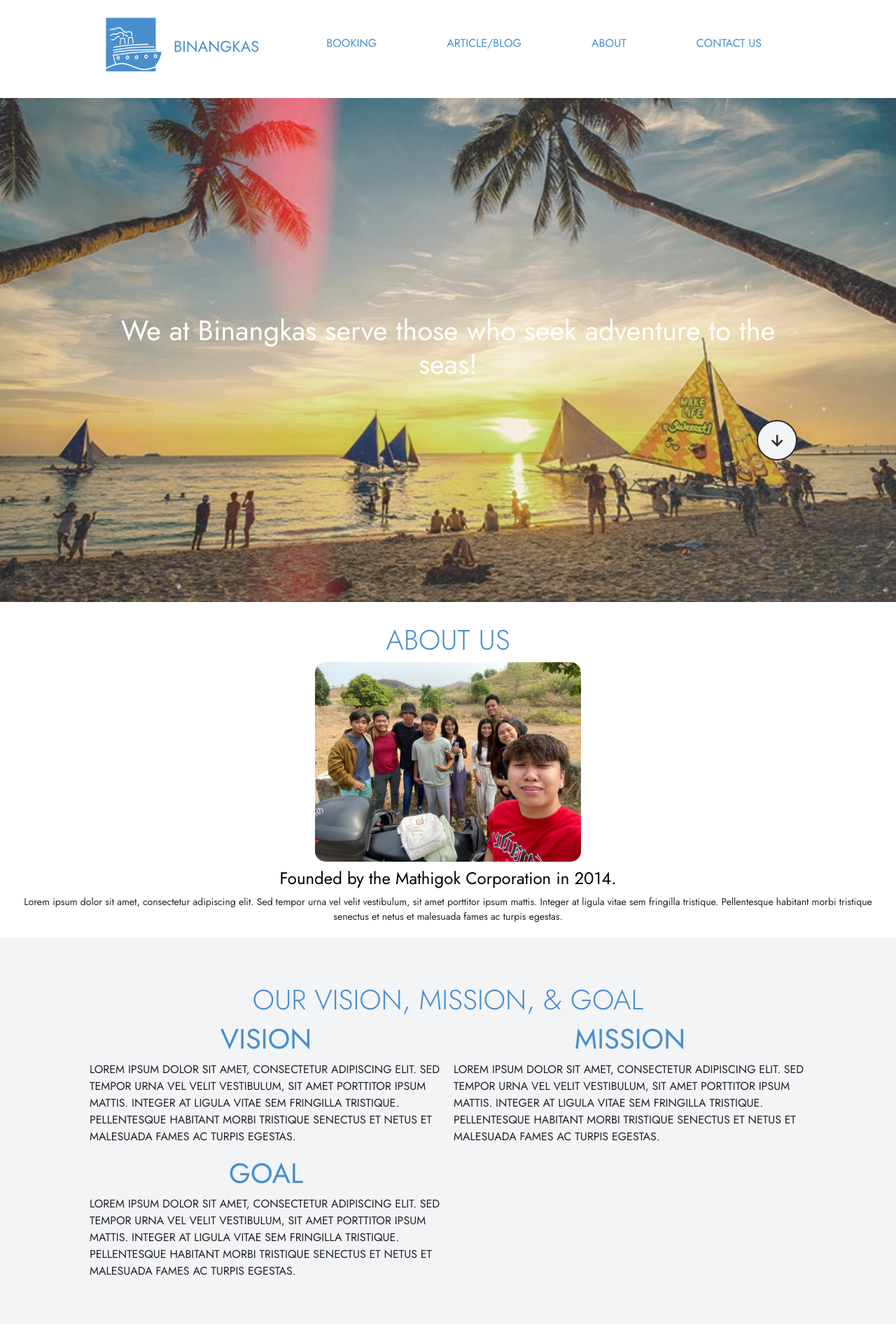
After one commit to Strel-k/Ferry-Reservation-Website, a PHP site: page /about.php in a window 1280 px wide. The commit adds this page. Shown: the top 1920 px of the page at 70% size. Run offline with PHP 8.4, Linux system fonts and the light colour scheme; some libraries are stand-ins or nearby versions.

Commit message:
Add files via upload

```diff
--- /dev/null
+++ b/about.php
@@ -0,0 +1,70 @@
+<html lang="en">
+<head>
+    <meta charset="UTF-8">
+    <meta name="viewport" content="width=device-width, initial-scale=1.0">
+    <link rel="stylesheet" type="text/css" href="css/bootstrap.min.css">
+    <link rel="stylesheet" type="text/css" href="css/index.css">
+    <link rel="stylesheet" type="text/css" href="css/about.css">
+
+    <link rel="icon" href="img/ferrylogo.png" type="image/x-icon">
+    <link rel="preconnect" href="https://fonts.googleapis.com">
+<link rel="preconnect" href="https://fonts.gstatic.com" crossorigin>
+<link href="https://fonts.googleapis.com/css2?family=Jost:ital,wght@0,100..900;1,100..900&display=swap" rel="stylesheet">
+<link rel="stylesheet" href="https://cdnjs.cloudflare.com/ajax/libs/font-awesome/6.5.2/css/all.min.css" integrity="sha512-SnH5WK+bZxgPHs44uWIX+LLJAJ9/2PkPKZ5QiAj6Ta86w+fsb2TkcmfRyVX3pBnMFcV7oQPJkl9QevSCWr3W6A==" crossorigin="anonymous" referrerpolicy="no-referrer" />
+<link rel="stylesheet"
+  href="https://cdn.jsdelivr.net/npm/boxicons@latest/css/boxicons.min.css">
+<script src="js/bootstrap.bundle.min.js"></script>
+    <script src="js/jquery-3.7.1.min.js"></script>
+    <title>About | Binangkas</title>
+</head>
+<body>
+    <?php include "script/header.php";?>
+    <section class="about">
+        <div class="title">
+            <h1>We at Binangkas serve those who seek adventure to the seas!</h1>
+        </div>
+        <div class="down-arrow">
+            <a href="#read-more" class="down"><i class='bx bx-down-arrow-alt' ></i></a>
+        </div>
+    </section>
+    <section class="destinations" id="read-more">
+        <div class="center-text">
+            <h1>About Us</h1>
+        </div>
+        <div class="about-content">
+            <div class="content">
+                <img src="img/mathigok-corp.jpg" alt="" style="border-radius:15px;">
+                <div class="about-text">
+            <h4>Founded by the Mathigok Corporation in 2014.</h4>
+            <span>Lorem ipsum dolor sit amet, consectetur adipiscing elit. Sed tempor urna vel velit vestibulum, sit amet porttitor ipsum mattis. Integer at ligula vitae sem fringilla tristique. Pellentesque habitant morbi tristique senectus et netus et malesuada fames ac turpis egestas. </span>
+        </div>
+        </div>
+    </section>
+    <section class="goal">
+        <div class="center-text">
+            <h1>Our Vision, Mission, & Goal</h1>
+            <div class="contact-info">
+            <div class="first-info">
+                <h1>Vision</h1>
+                <span>Lorem ipsum dolor sit amet, consectetur adipiscing elit. Sed tempor urna vel velit vestibulum, sit amet porttitor ipsum mattis. Integer at ligula vitae sem fringilla tristique. Pellentesque habitant morbi tristique senectus et netus et malesuada fames ac turpis egestas. </span>
+
+            </div>
+            <div class="second-info">
+                <h1>Mission</h1>
+                <span>Lorem ipsum dolor sit amet, consectetur adipiscing elit. Sed tempor urna vel velit vestibulum, sit amet porttitor ipsum mattis. Integer at ligula vitae sem fringilla tristique. Pellentesque habitant morbi tristique senectus et netus et malesuada fames ac turpis egestas. </span>
+
+            </div>
+            <div class="third-info">
+                <h1>Goal</h1>
+                <span>Lorem ipsum dolor sit amet, consectetur adipiscing elit. Sed tempor urna vel velit vestibulum, sit amet porttitor ipsum mattis. Integer at ligula vitae sem fringilla tristique. Pellentesque habitant morbi tristique senectus et netus et malesuada fames ac turpis egestas. </span>
+
+            </div>
+
+        </div>
+        </div>
+    </section>
+    <?php include "script/footer.php";?>
+    <script src="js/header.js"></script>
+
+</body>
+</html>
--- /dev/null
+++ b/css/about.css
@@ -0,0 +1,38 @@
+.about {
+    margin-bottom: 10px;
+    width: 100%;
+    height: 90vh;
+    background-image: url(../img/boracay.jpg);
+    background-position: center;
+    background-size: cover;
+    display: grid;
+    grid-template-columns: repeat(1, 1fr);
+    align-items: center;
+}
+.title h1 {
+    color:white;
+    font-weight:400;
+    text-align: center;
+}
+.about-text h4{
+    margin-top:10px;
+    font-weight:400;
+    text-align: center;
+    color:black;
+}
+.about-content {
+    display:grid;
+        grid-template-columns: repeat(auto-fit, minmax(380px, auto));
+        gap:1rem;
+}
+.about-content span {
+    font-size:14px;
+    font-weight:400;
+}
+.goal {
+    background-color: #F3F4F6;
+
+}
+.goal h1 {
+    text-align: center;
+}
--- a/css/index.css
+++ b/css/index.css
@@ -360,14 +360,48 @@ header.sticky {
     color: #fff;
     transition: all .42s ease;
 }
+.up-center-text h2 {
+    text-transform: uppercase;
+    font-weight:400;
+    text-align: center;
+}
+.news-content {
+        display:grid;
+        grid-template-columns: repeat(auto-fit, minmax(380px, auto));
+        gap:1rem;
 
+}
+
+content h4 {
+    color:#111;
+    font-size:18px;
+    font-weight:600;
+}
+.content p {
+    color:#707070;
+    font-size:15px;
+    max-width:380px;
+    line-height:25px;
+    margin-bottom:12px;
+}
+.content h6 {
+    color:#151515;
+    font-size:14px;
+    font-weight:500;
+}
+.content img {
+    width:380px;
+    height:auto;
+    border-radius:5px;
+}
 
 @media screen and (max-width: 768px) {
     header {
         padding: 5px 3%;
     }
     .logo-container {
-        padding:1px 2px;
+        padding:0px 2px;
+        font-size:18px;
     }
     .navmenu a {
         padding: 20px 10px;
--- /dev/null
+++ b/script/footer.php
@@ -0,0 +1,47 @@
+<section class="contact">
+        <div class="contact-info">
+            <div class="first-info">
+                <h1>Helpful Links</h1>
+                <p><a href="#">Terms and Conditions</a></p>
+                <p><a href="#">Company Policy</a></p>
+                <p><a href="#">Privacy Policy</a></p>
+                <p><a href="#">Refund Policy</a></p>
+                <p><a href="#">Rebooking</a></p>
+            </div>
+            <div class="second-info">
+                <h1>Business Hours</h1>
+                <p>Monday to Friday</p>
+                <p>8AM-5PM</p>
+                <p>Saturday</p>
+                <p>8AM-12NN</p>
+                <p></p>
+            </div>
+            <div class="third-info">
+                <h1>Quick Links</h1>
+                <p><a href="../index.php">Home</a></p>
+                <p><a href="../about.php">About Us</a></p>
+                <p><a href="#">Routes</a></p>
+                <p><a href="#">Schedules</a></p>
+                <p><a href="#">FAQs</a></p>
+            </div>
+
+        </div>
+
+    </section>
+    <section class="footer">
+        <div class="logo-center">
+            <img src="img/ferrylogo.png" alt="">
+        </div>
+        <div class="logo-title">
+                <h4>Binangkas</h4>
+            </div>
+            <ul class="social-icons">
+                <li><a href="#"><i class='bx bxl-instagram-alt'></i></a></li>
+                <li><a href="#"><i class='bx bxl-facebook-circle' ></i></a></li>
+                <li><a href="#"><i class='bx bxl-twitter' ></i></a></li>
+            </ul>
+    </section>
+    <div class="end-text">
+    <p>Copyright © 2024. All Rights Reserved. Powered by div.</div></p>
+
+    </div>
--- /dev/null
+++ b/script/header.php
@@ -0,0 +1,15 @@
+<header>
+        <a href="index.php" class="logo"> <img src="img/ferrylogo.png" alt=""><span class="logo-container">Binangkas</span></a>
+        <ul class="navmenu">
+            <li><a href="">Booking</a></li>
+            <li><a href="">Article/Blog</a></li>
+            <li><a href="../about.php">About</a></li>
+            <li><a href="../contact-us.php">Contact Us</a></li>
+        </ul>
+        <div class="nav-icon">
+            <a href="#"></a>
+            <a href="#"></a>
+            <a href="#"></a>
+        </div>
+
+    </header>
```
Also changed, not shown: contact-us.php (added, +47 -0 lines), css/contact-us.css (added, +65 -0 lines), index.php (+27 -62 lines), img/bl-1.png (added), img/bl-2.png (added), img/bl-3.png (added), img/mathigok-corp.jpg (added).
